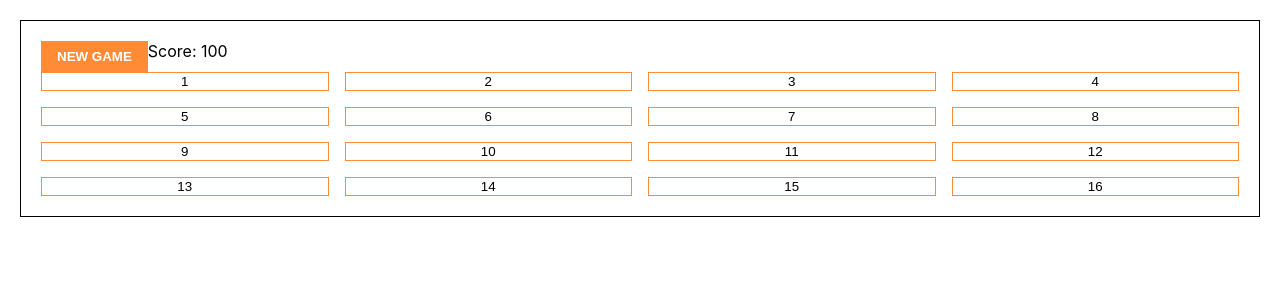
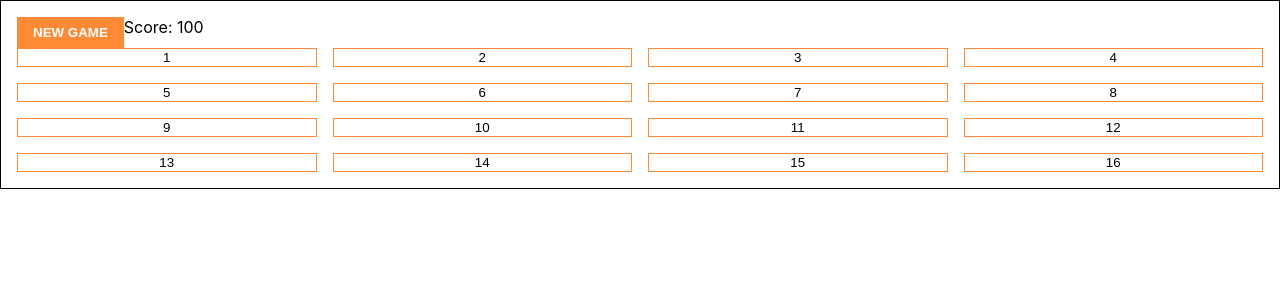
Before and after one commit to unimprobable/memory-game, a React (Create React App) app: page / in a window 1280 px wide. Shown: the top 300 px of the page. Built offline with nearby package versions, Linux system fonts and the light colour scheme.

Commit message:
remove game margin, change padding to rem

```diff
--- a/src/index.css
+++ b/src/index.css
@@ -27,8 +27,8 @@ body {
 }
 
 .game {
-  margin: 20px;
-  padding: 20px;
+  box-sizing: border-box;
+  padding: 1rem;
   border: thin solid black;
 }
 
```
